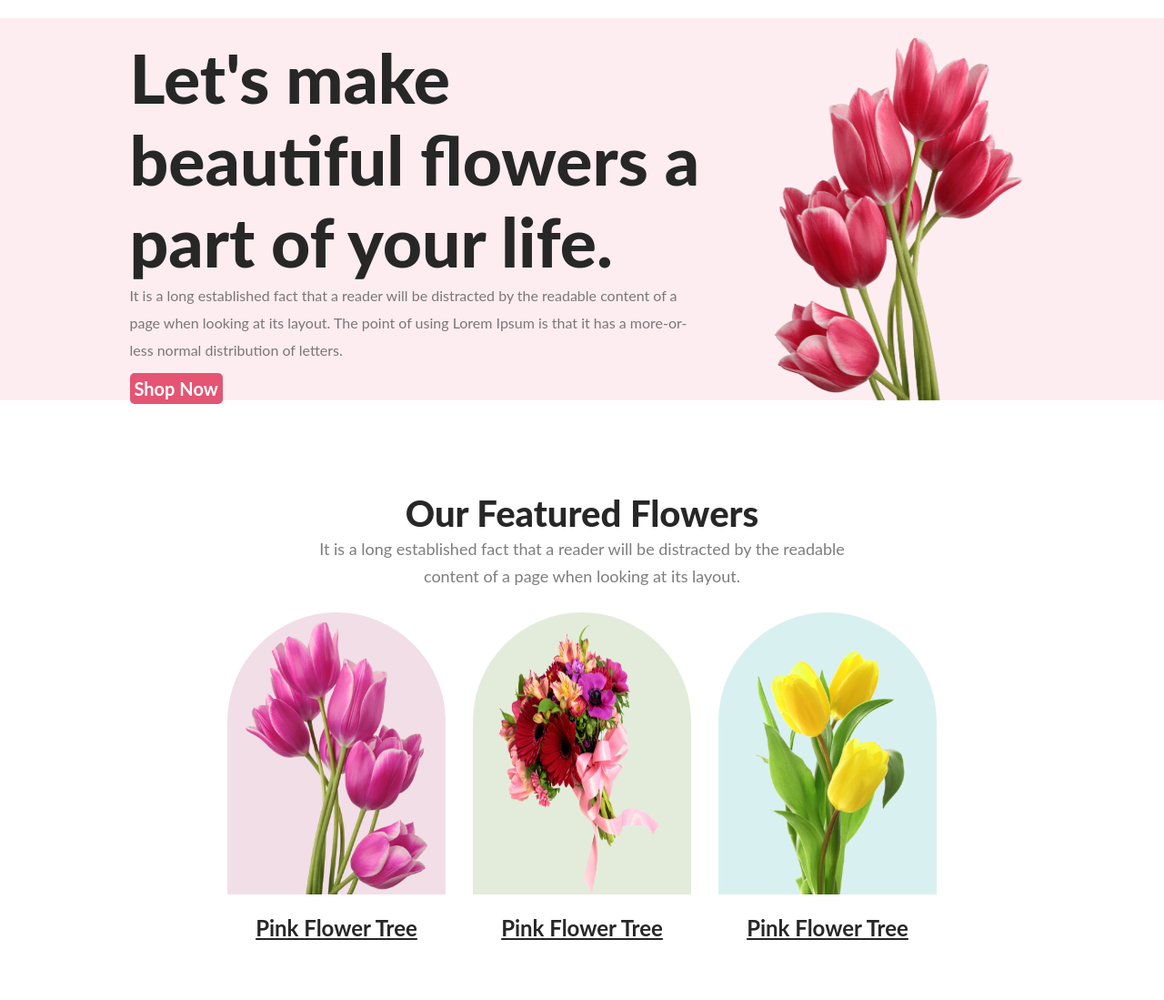
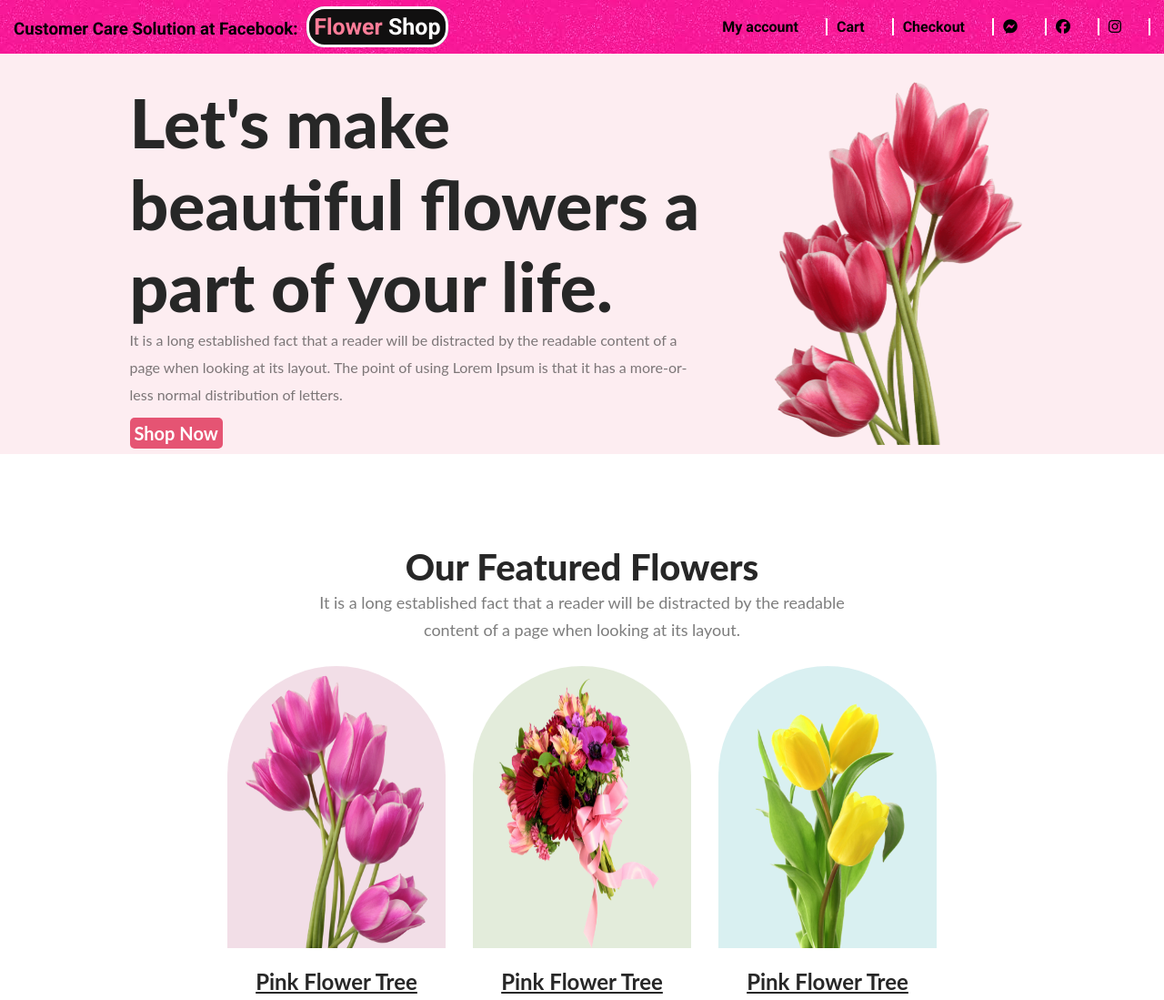
Before and after one commit to 1Daybestseller/assignment-01, a plain HTML site: page index.html in a window 1280 px wide. Shown: the top 1099 px of the page at 91% size. Drawn offline with Linux system fonts and the light colour scheme.

Commit message:
last edit for extra marks

```diff
--- a/index.html
+++ b/index.html
@@ -8,10 +8,24 @@
     <link rel="preconnect" href="https://fonts.googleapis.com">
 <link rel="preconnect" href="https://fonts.gstatic.com" crossorigin>
 <link href="https://fonts.googleapis.com/css2?family=Open+Sans:wght@300;400;800&family=Roboto:ital,wght@0,100;0,300;0,400;0,500;0,700;0,900;1,100;1,300;1,400;1,500;1,700&display=swap" rel="stylesheet">
+<script src="https://kit.fontawesome.com/9d3a12bcb0.js" crossorigin="anonymous"></script>
 </head>
 <body>
     <!-- header -->
     <header class="header-part">
+        <nav class="navigation">
+            <h3 class="nav-head">Customer Care Solution at Facebook: <span class="design">Flower <span class="Shop">Shop</span></span>  </h3>
+            <ul class="nav-ul">
+                <li class="nav-li"><a href="" id="hover" class="nav-link"> My account</a></li>
+                <li class="nav-li"><a href="" id="hover" class="nav-link">Cart</a></li>
+                <li class="nav-li"><a href="" id="hover" class="nav-link">Checkout</a></li>
+                <li class="nav-li"><a href="" class="nav-link"></a><i id="hover" class="fa-brands fa-facebook-messenger"></i></li>
+                <li class="nav-li"><a href="" class="nav-link"></a><i id="hover" class="fa-brands fa-facebook"></i></li>
+                <li class="nav-li"><a href=""  class="nav-link"></a><i id="hover" class="fa-brands fa-instagram"></i></li>
+
+
+            </ul>
+        </nav>
         <Section class="flower-section">
             <div class="flower-container">
                 <div class="intro-text">
--- a/style.css
+++ b/style.css
@@ -4,13 +4,62 @@
     font-family: 'Open Sans', sans-serif;
     font-family: 'Roboto', sans-serif;
 }
+/* nav  */
+.design{
+    color: #fd7d98;
+    border: #FFF solid;
+    border-radius: 20px 20px 20px 20px;
+    font-size: 25px;
+    padding: 5px;
+    margin-left: 5px;
+    background: #111010;
+}
+.nav-head{
+
+}
+.navigation{
+    display: flex;
+    justify-content: space-between;
+    /* background-color: #E55473; */
+    background-image: url('./nav.jpg');
+    padding: 15px;
+    align-content: center;
+    align-items: center;
+    margin-bottom: 0;
+
+}
+.nav-ul{
+    display: flex;
+
+}
+.nav-li{
+    list-style: none ;
+    padding-right: 30px;
+    border-right: 2px solid white;
+    padding-left: 10px;
+
+}
+.nav-link{
+    color: black;
+    font-weight: 700;
+    text-decoration: none;
+}
+#hover:hover{
+    background-color:white;
+    cursor: pointer;
+    border: 2px solid;
+    border-radius: 20px 20px 20px 20px;
+    padding: 5px;
+
+}
+/* header  */
 .flower-container{
     display: flex;
     background: rgba(229, 84, 115, 0.10);
-    padding: 20px 120px;
+    padding: 30px 120px;
     justify-content: space-around;
     height: 380px;
-   margin-top:20px ;
+   /* margin-top:10px ; */
 }
 .head-tittle{
     width: 650px;
```
Also changed, not shown: nav.jpg (added).
